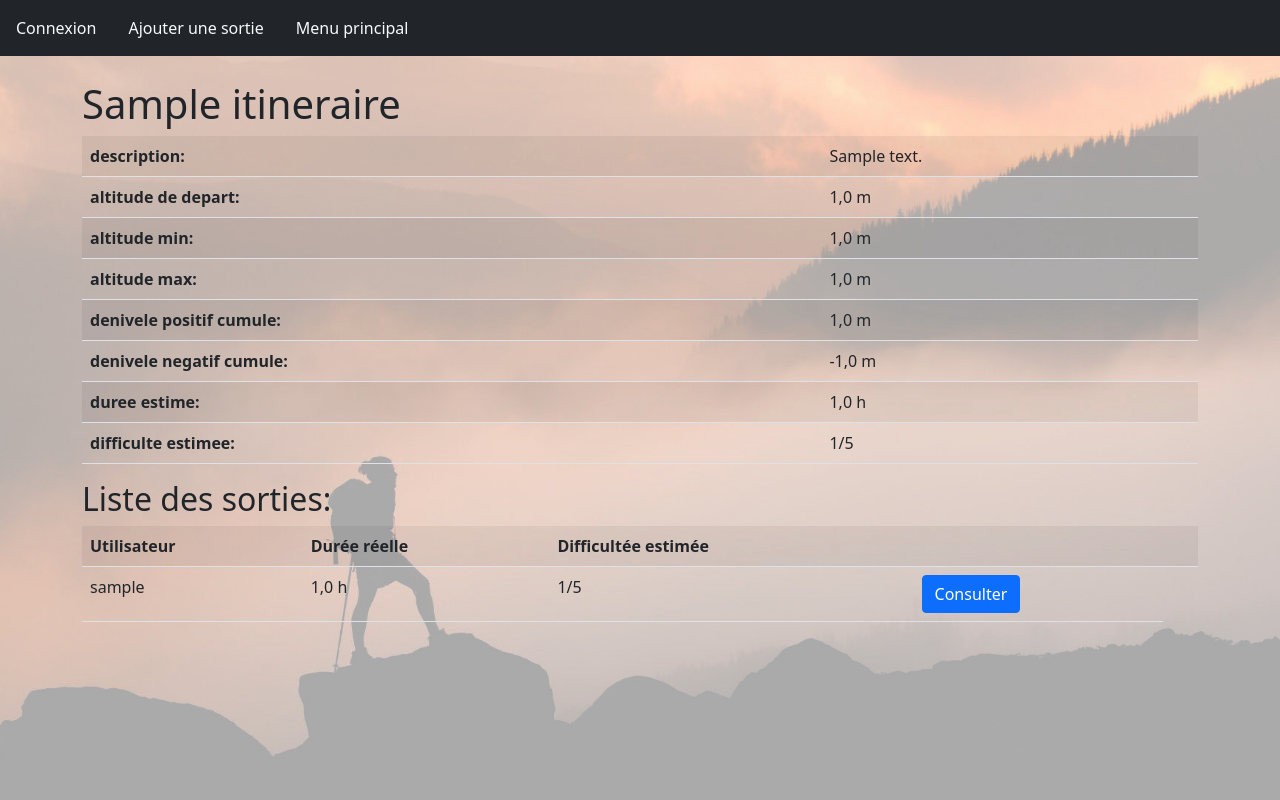
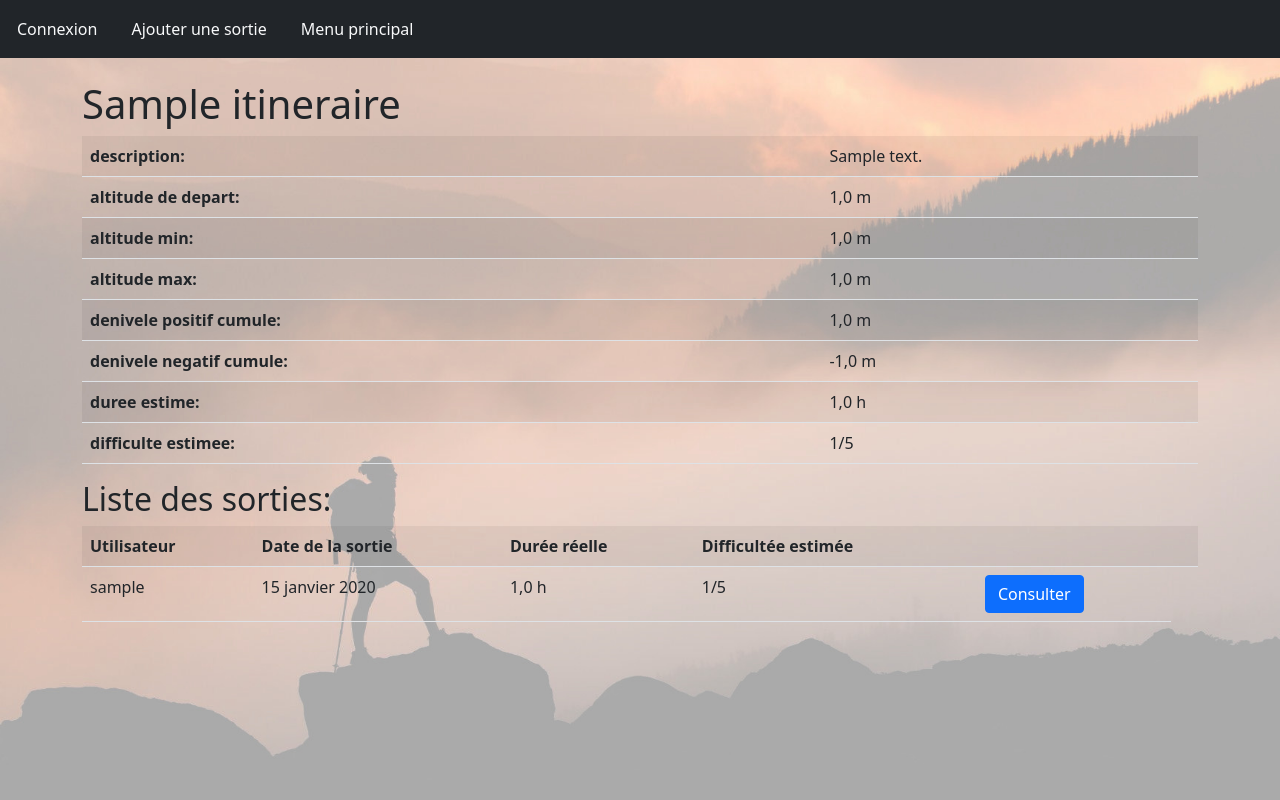
Before and after one commit to JulienDelavande/Topoguide-Django, a Django app: page /itineraires/1/ in a window 1280 px wide. Run offline with Django 4.2, Linux system fonts and the light colour scheme; tables that the repository leaves empty hold one stand-in row (values such as "Sample post"); some libraries are stand-ins or nearby versions.

Commit message:
ajout date de sortie

```diff
--- a/topoguide/itineraires/templates/itineraires/listeSorties.html
+++ b/topoguide/itineraires/templates/itineraires/listeSorties.html
@@ -50,11 +50,12 @@
     <div class="table-responsive">
         <table class="table table-striped">
             <tr>
-                <th>Utilisateur</th><th>Durée réelle</th><th>Difficultée estimée</th><th></th><th></th>
+                <th>Utilisateur</th><th>Date de la sortie</th><th>Durée réelle</th><th>Difficultée estimée</th><th></th><th></th>
             </tr>
             {% for sortie in ListeSorties %}
             <tr>
                 <td>{{ sortie.utilisateur }}</td>
+                <td>{{ sortie.date_sortie }}</td>
                 <td>{{ sortie.duree_reelle }} h</td>
                 <td>{{ sortie.difficulte_estimee }}/5</td>
                 <!--Bouton consulter qui renvois vers la page de détails de la sortie-->
--- a/topoguide/templates/base.html
+++ b/topoguide/templates/base.html
@@ -35,28 +35,36 @@
         <!--Barre de navigation-->
             {% block menu%}
             <nav class="navbar navbar-expand-sm bg-dark navbar-dark fixed-top">
-
+                <table>
                     <!--Affichage du nom de l'utilisateur si il est connecté ou de login sinon.
                         Les deux textes renvois vers la page de login-->
+                    <td>
                         {% if request.user.is_active %}
                             <a class="nav-link active text-light" href={% url "login" %}>Bienvenue {{ request.user }}</a>
-                {% endif %}
-                {% if not request.user.is_active %}
+                        {% else %}
                             <a class="nav-link active text-light" href={% url "login" %}>Connexion</a>
                         {% endif %}
+                    </td>
 
                     <!--Lien pour ajouter une sortie.
                         Renvois vers la page de login si l'utilisateur n'est pas connecté-->
+                    <td>
                         <a class="nav-link active text-light" href={% url "itineraires:ajouterModifSortie" 0 %}>Ajouter une sortie</a>
+                    </td>
 
                     <!--Lien qui renvoie vers la liste des itinéraires-->
+                    <td>
                         <a class="nav-link active text-light" href={% url "itineraires:listeItineraires" %}>Menu principal</a>
+                    </td>
+                    <!--Bouton de déconnexion (seulement si l'utilisateur est connecté)-->
 
-                <!--Bouton de déconnexion (seulement si l'utilisateur est connecté)-->
+                    <td>
                         {% if request.user.is_active %}
-                    <a class="nav-link active text-light text-right" href={% url "logout" %} >Déconnexion</a>
+                            <a class="nav-link active text-light item-right" href={% url "logout" %} >Déconnexion</a>
                         {% endif %}
-
+                    </td>
+                </tr>
+                </table>
             </nav>
             {% endblock menu %}
 
```
Lines whose indentation alone changed are shown as unchanged.
